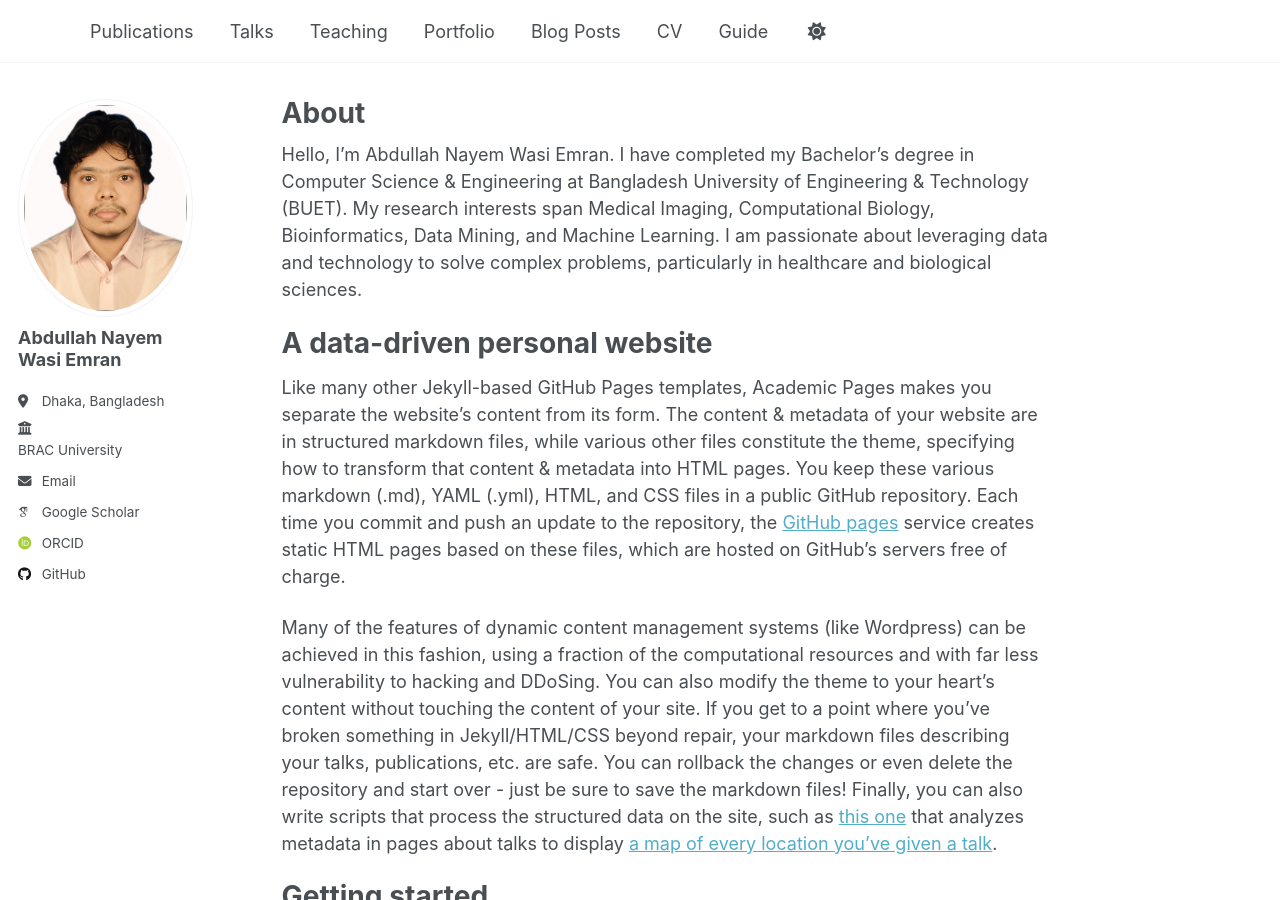
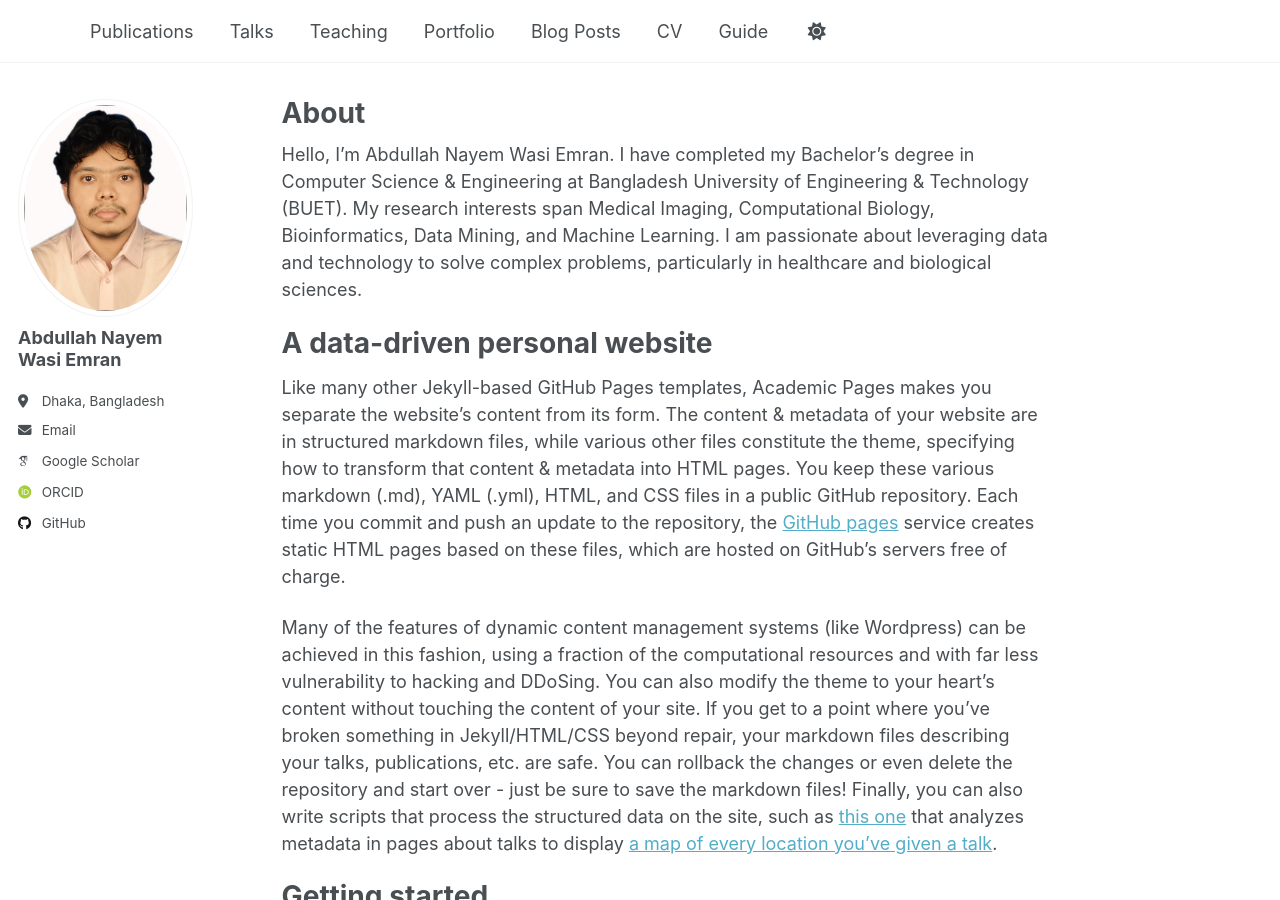
Before and after one commit to Nayem9274/nayem9274.github.io, a Jekyll site: the page built from _pages/about.md, in a window 1280 px wide and 900 px high. Built offline with Jekyll 4.4.1, drawn with Linux system fonts in a browser that asks for light colours; some web fonts are replaced.

Commit message:
Update _config.yml

```diff
--- a/_config.yml
+++ b/_config.yml
@@ -27,7 +27,7 @@ author:
   pronouns         : # example: "she/her"
   bio              : " "
   location         : "Dhaka, Bangladesh"
-  employer         : <a href="https://www.bracu.ac.bd" target="_blank">BRAC University</a>
+  employer         : #
   uri              : # URL
   email            : "abdullahnayem9274@gmail.com"
 
```
